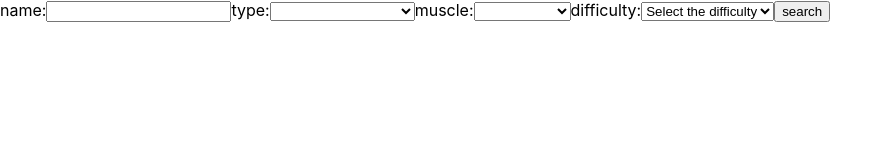
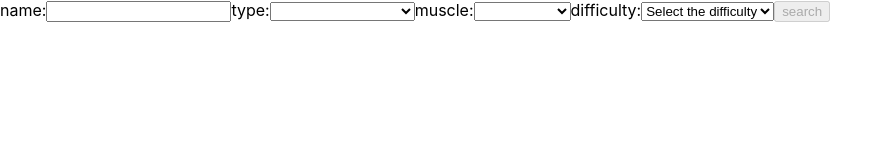
Before and after one commit to kozakevich13/task, a React (Create React App) app: page / in a window 1280 px wide. Shown: the top 160 px of the page, without its empty margins (0-892 px from the left). Built offline with nearby package versions, Linux system fonts and the light colour scheme.

Commit message:
added a condition to disable the button

```diff
--- a/src/components/ExerciseResults.jsx
+++ b/src/components/ExerciseResults.jsx
@@ -3,7 +3,6 @@ import { useSelector } from "react-redux";
 
 const ExerciseResults = () => {
   const exerciseResults = useSelector((state) => state.exerciseResults) || [];
-  console.log(exerciseResults);
 
   return (
     <div>
--- a/src/components/ExerciseSearchForm.jsx
+++ b/src/components/ExerciseSearchForm.jsx
@@ -13,6 +13,7 @@ const ExerciseSearchForm = () => {
   });
 
   const [exercises, setExercises] = useState([]);
+  const [isFormValid, setIsFormValid] = useState(false);
 
   const navigate = useNavigate();
   const dispatch = useDispatch();
@@ -51,6 +52,7 @@ const ExerciseSearchForm = () => {
   const handleInputChange = (event) => {
     const { name, value } = event.target;
     setFormData({ ...formData, [name]: value });
+    setIsFormValid(Object.values(formData).some((val) => val !== ""));
   };
 
   const handleSearch = () => {
@@ -72,7 +74,6 @@ const ExerciseSearchForm = () => {
         headers,
       })
       .then((response) => {
-        console.log(JSON.stringify(response.data));
         dispatch(setExerciseResults(response.data));
         setExercises(response.data);
         navigate("/results");
@@ -87,7 +88,7 @@ const ExerciseSearchForm = () => {
         }
       });
   };
-
+  const isFormEmpty = Object.values(formData).every((val) => val === "");
   return (
     <div>
       <label>name:</label>
@@ -132,7 +133,9 @@ const ExerciseSearchForm = () => {
         <option value="expert">expert</option>
       </select>
 
-      <button onClick={handleSearch}>search</button>
+      <button onClick={handleSearch} disabled={isFormEmpty}>
+        search
+      </button>
     </div>
   );
 };
```
